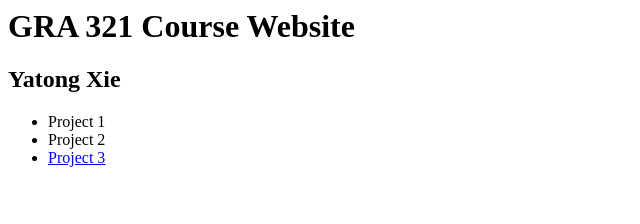
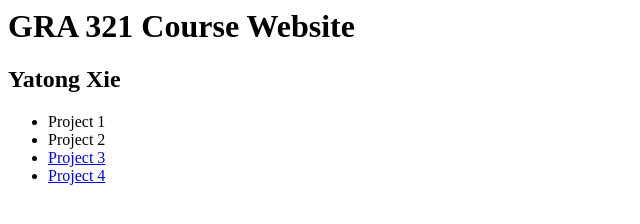
Before and after one commit to Yatongxxx/gra321-f19, a plain HTML site: page index.html in a window 1280 px wide. Shown: the full height of the page, 0-640 px from the left. Drawn offline with Linux system fonts and the light colour scheme.

Commit message:
Update index.html

```diff
--- a/index.html
+++ b/index.html
@@ -9,8 +9,10 @@
         <li>Project 1</li>
         <li>Project 2</li>
         <li>
-            <a href="project3/index.html" title ="Project 3">Project 3</a>
+        <a href="project3/index.html" title ="Project 3">Project 3</a>
         </li>
+        <li>
+        <a href="project4/index.html" title ="Project 4">Project 4</a></li>
     </ul>
 </body>
 </html>
```
